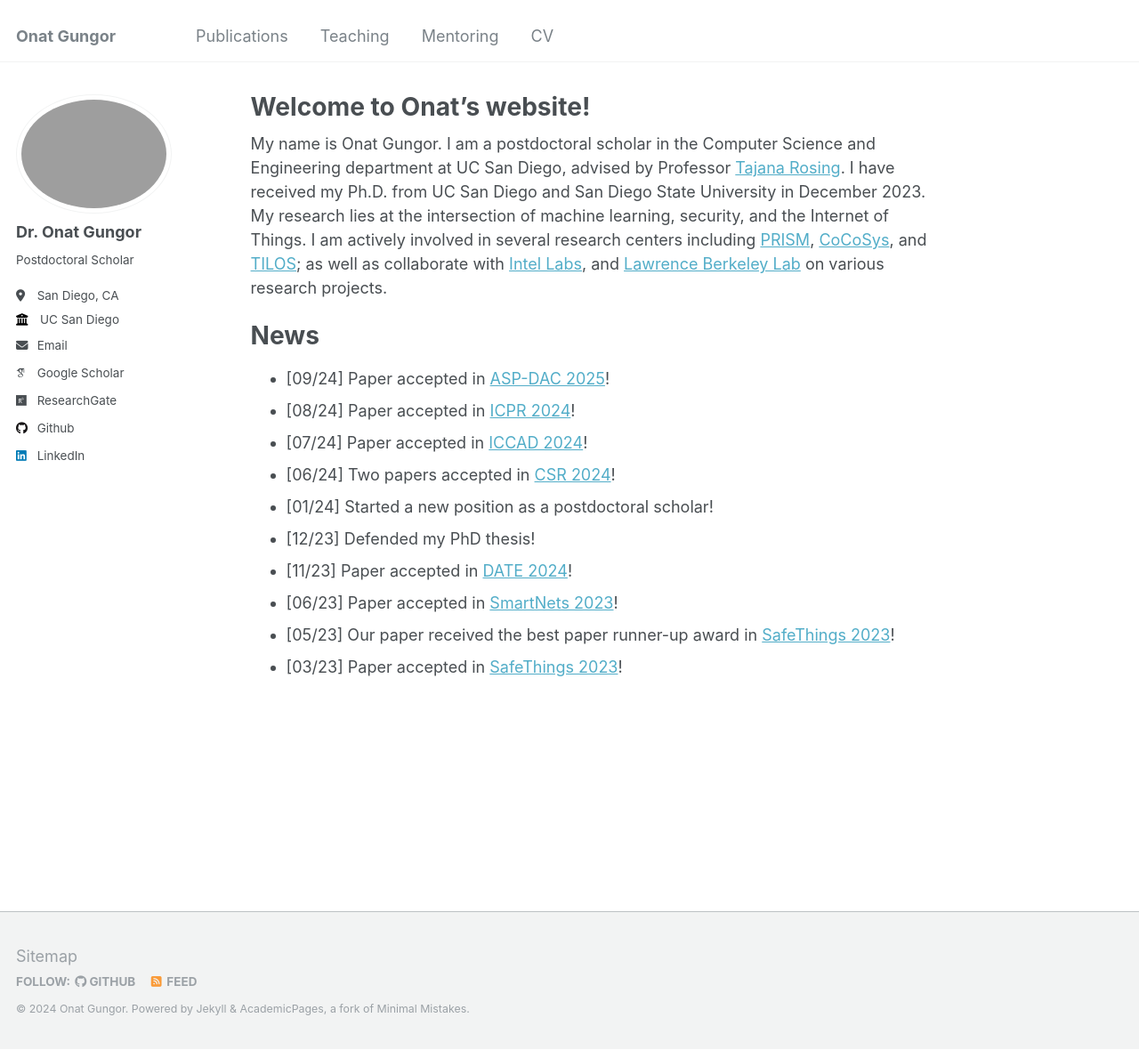
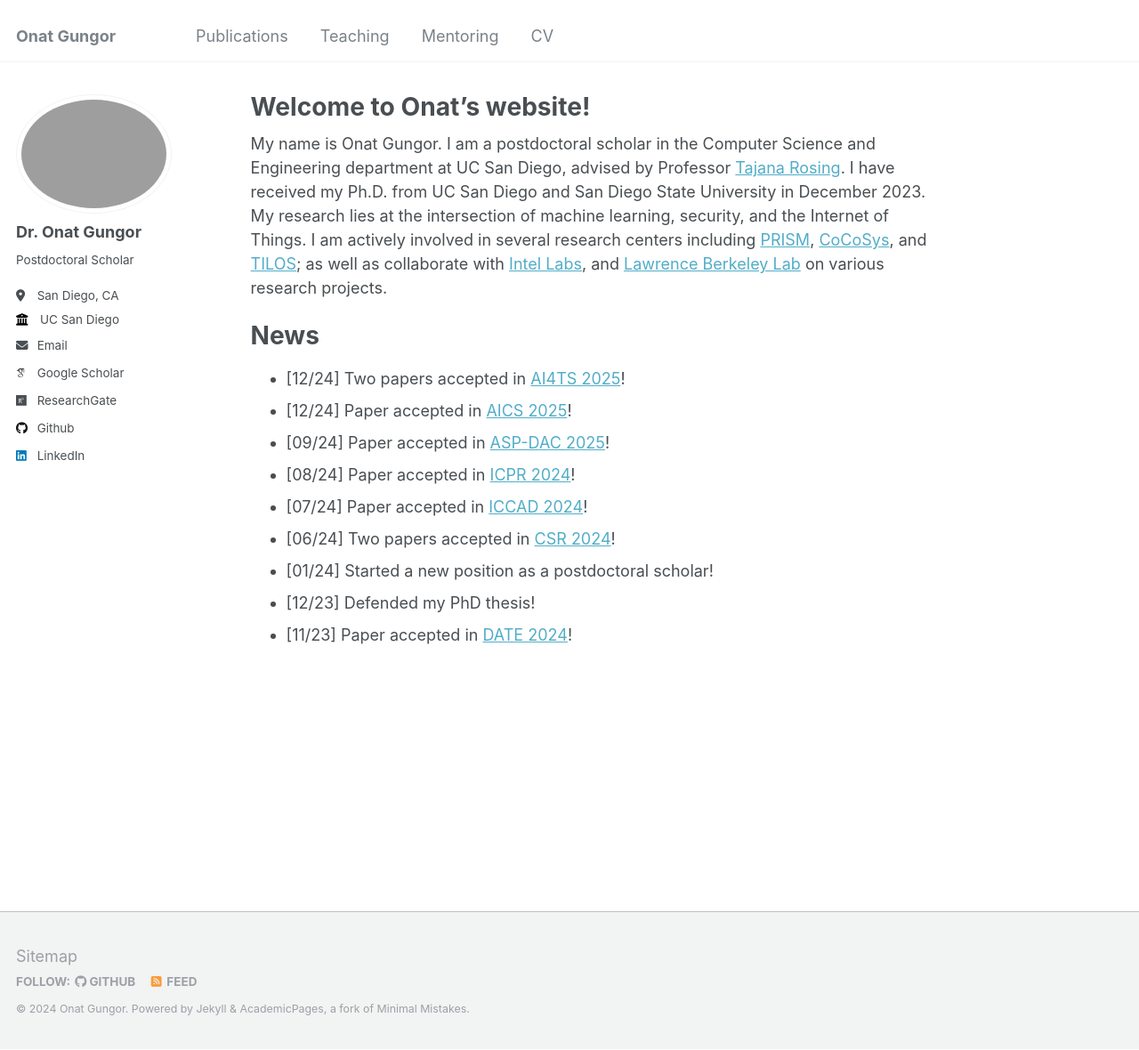
Before and after one commit to onatucsd/onatucsd.github.io, a Jekyll site: the page built from _pages/about.md, in a window 1280 px wide and 1180 px high. Shown: the whole window at 89% size. Built offline with Jekyll 4.4.1, drawn with Linux system fonts in a browser that asks for light colours; some web fonts are replaced.

Commit message:
Update about.md

```diff
--- a/_pages/about.md
+++ b/_pages/about.md
@@ -11,6 +11,8 @@ My name is Onat Gungor. I am a postdoctoral scholar in the Computer Science and
 
 News
 ======
+* [12/24] Two papers accepted in [AI4TS 2025](https://ai4ts.github.io/aaai2025)!
+* [12/24] Paper accepted in [AICS 2025](http://aics.site/AICS2025/)!
 * [09/24] Paper accepted in [ASP-DAC 2025](https://www.aspdac.com/aspdac2025/)!
 * [08/24] Paper accepted in [ICPR 2024](https://icpr2024.org/)!
 * [07/24] Paper accepted in [ICCAD 2024](https://2024.iccad.com/)!
@@ -18,6 +20,3 @@ News
 * [01/24] Started a new position as a postdoctoral scholar!
 * [12/23] Defended my PhD thesis!
 * [11/23] Paper accepted in [DATE 2024](https://www.date-conference.com/)!
-* [06/23] Paper accepted in [SmartNets 2023](https://smartnets.ieee.tn/)!
-* [05/23] Our paper received the best paper runner-up award in [SafeThings 2023](https://safe-things-2023.github.io/)!
-* [03/23] Paper accepted in [SafeThings 2023](https://safe-things-2023.github.io/)!
```
